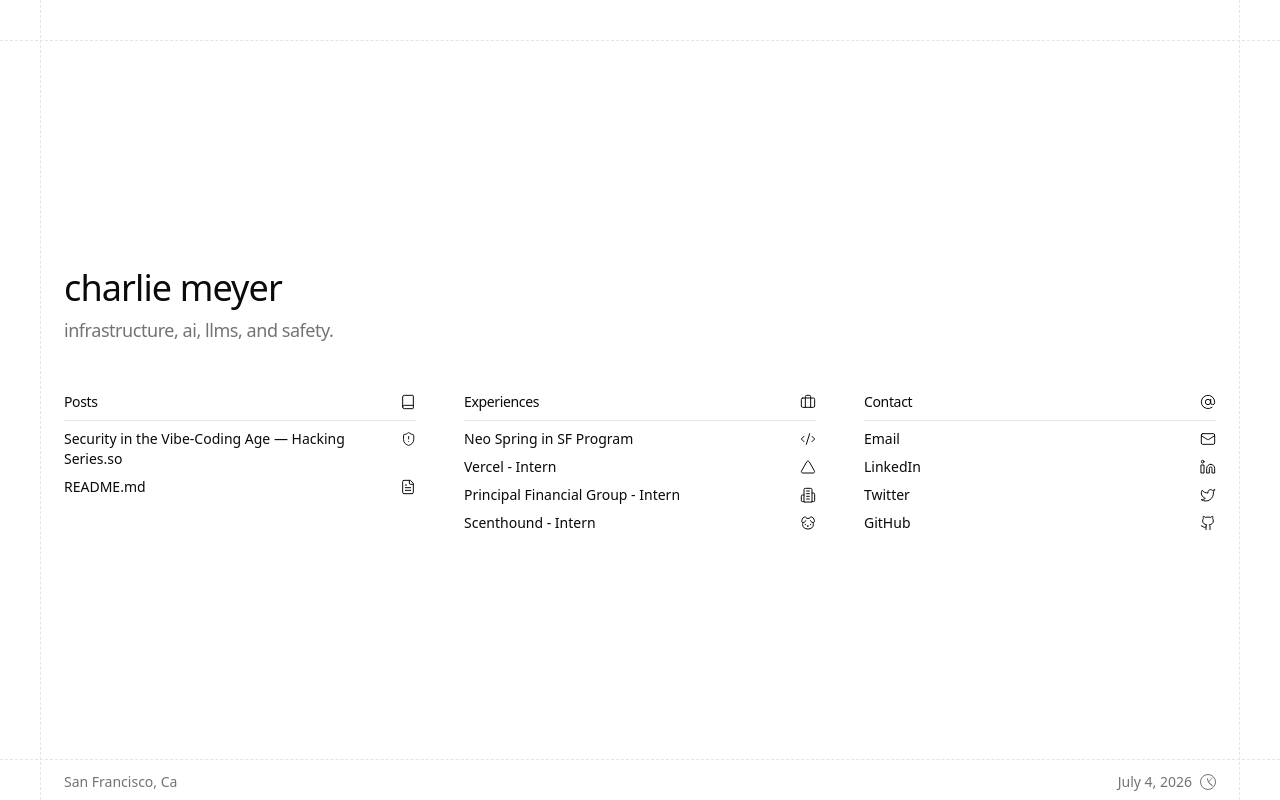
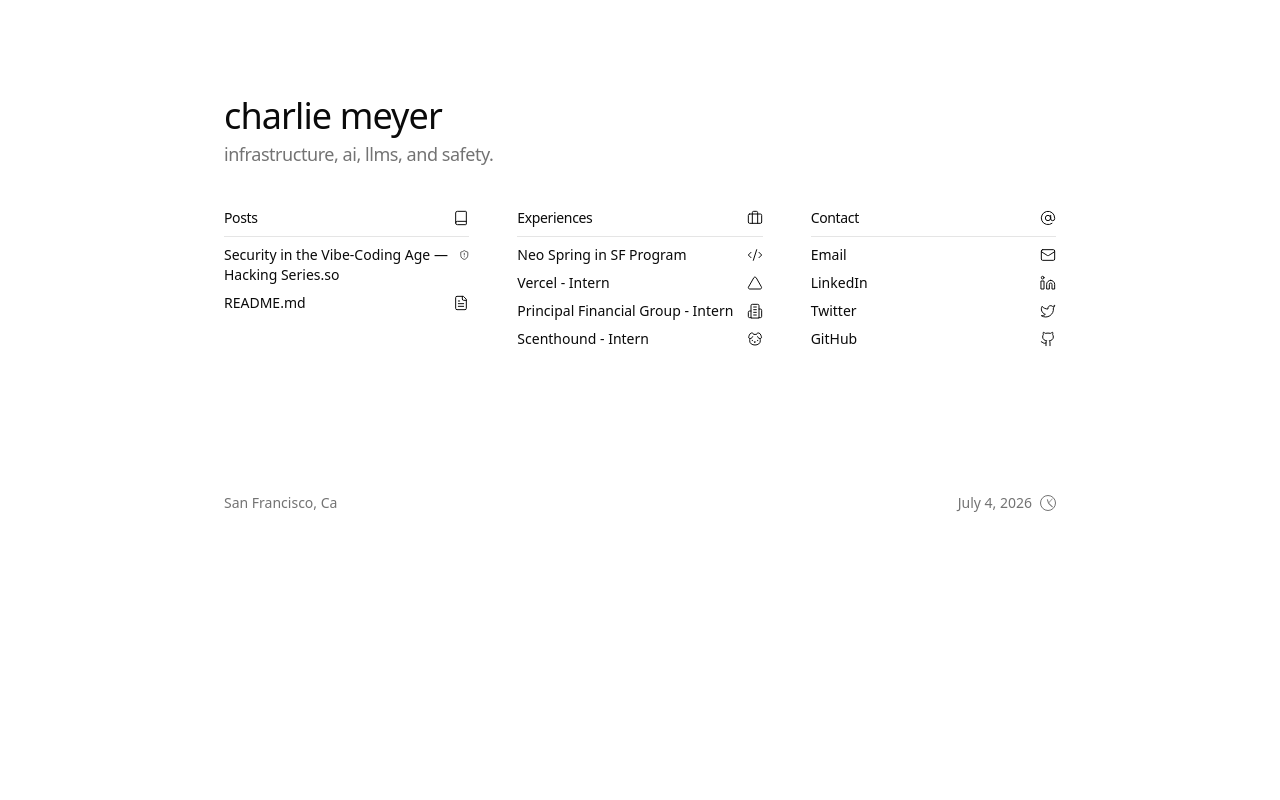
Before and after one commit to charliemeyer2000/website3, a Next.js app: page / in a window 1280 px wide. Built offline with nearby package versions, Linux system fonts and the light colour scheme.

Commit message:
Redesign homepage layout and remove dashed grid gutter

```diff
--- a/app/page.tsx
+++ b/app/page.tsx
@@ -1,24 +1,23 @@
-import { Subtitle } from '@/components/intuitive-ui/(native)/(typography)/subtitle';
-import { Title } from '@/components/intuitive-ui/(native)/(typography)/title';
+import { Subtitle } from "@/components/intuitive-ui/(native)/(typography)/subtitle";
+import { Title } from "@/components/intuitive-ui/(native)/(typography)/title";
 
-import DashedGridGutter from './_components/dashed-grid-gutter';
-import FilteredTableOfContents from './_components/filtered-table-of-contents';
-import Footer from './_components/footer';
+import FilteredTableOfContents from "./_components/filtered-table-of-contents";
+import Footer from "./_components/footer";
 
 export default function Home() {
   return (
-    <main className="relative flex min-h-dvh flex-grow flex-col justify-start sm:justify-center">
-      <div className="flex flex-col gap-8 p-6 py-24 pb-20 sm:px-16 sm:pb-24">
-        <div>
-          <Title>charlie meyer</Title>
+    <main className="flex min-h-dvh flex-col">
+      <div className="mx-auto w-full max-w-4xl px-6 py-16 sm:px-8 sm:py-24">
+        <header className="mb-10">
+          <Title className="mb-1">charlie meyer</Title>
           <Subtitle balance>infrastructure, ai, llms, and safety.</Subtitle>
-        </div>
+        </header>
         <FilteredTableOfContents />
       </div>
 
-      <Footer />
-
-      <DashedGridGutter />
+      <div className="mx-auto w-full max-w-4xl px-6 sm:px-8">
+        <Footer variant="inline" />
+      </div>
     </main>
   );
 }
```
